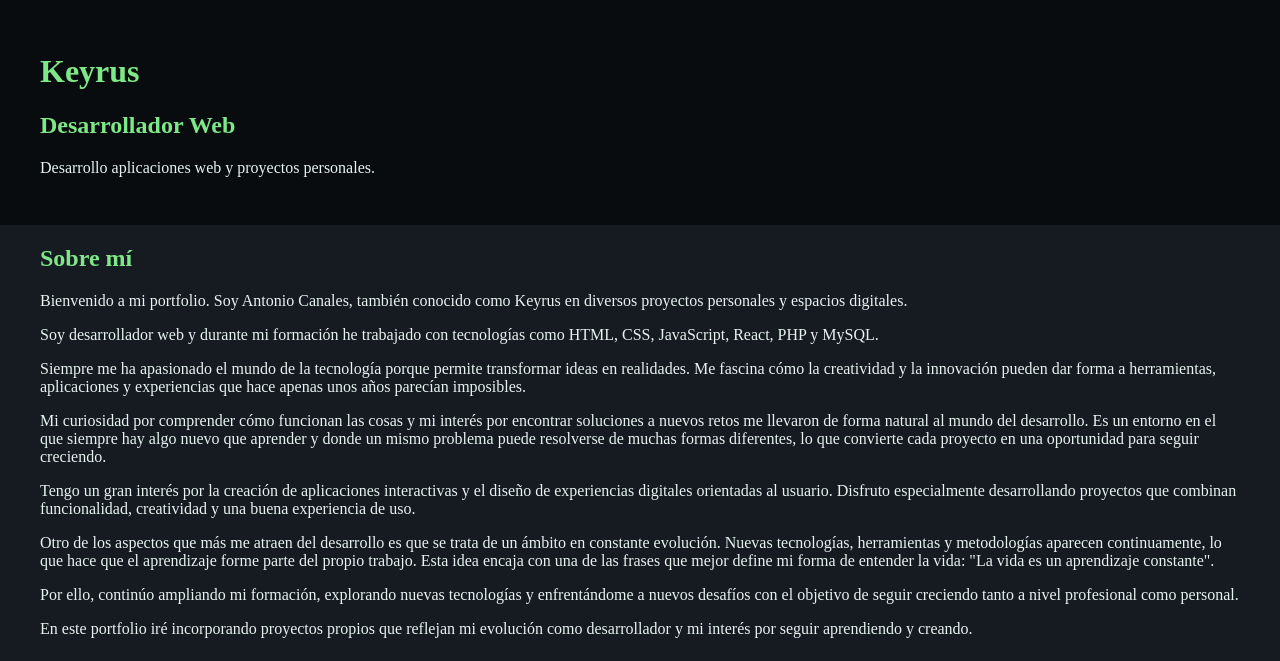
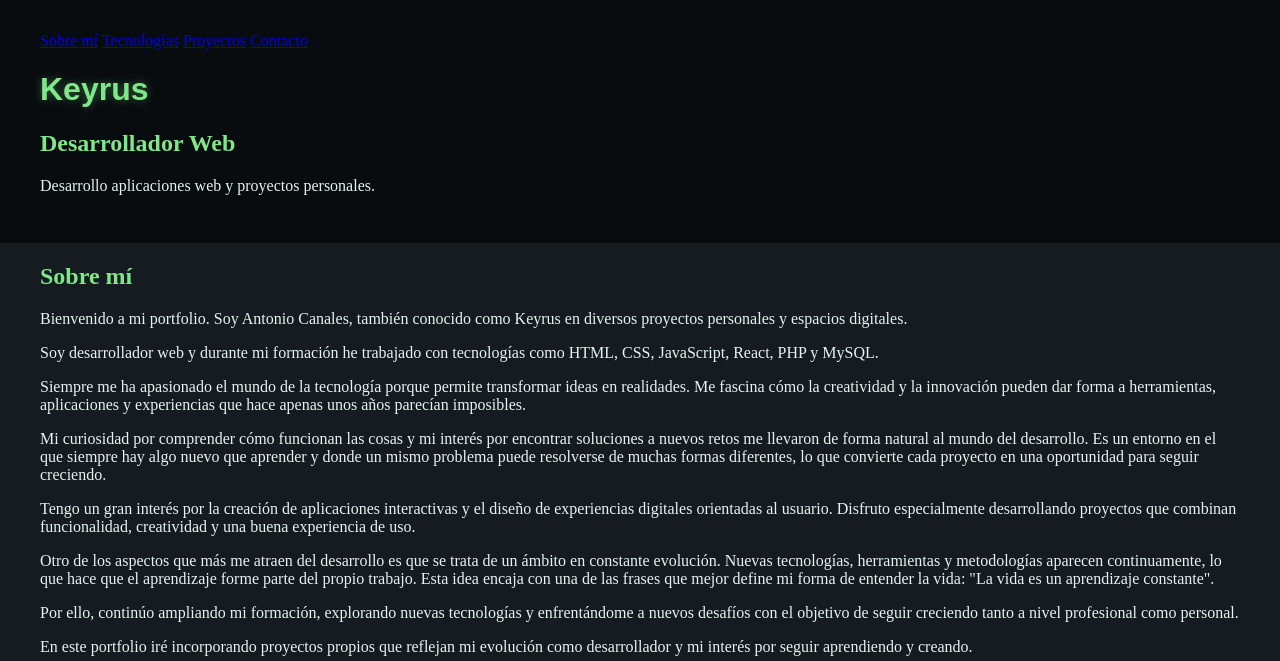
Before and after one commit to Keyrus-cyborg/portfolio, a plain HTML site: page index.html in a window 1280 px wide. Shown: the top 661 px of the page. Drawn offline with Linux system fonts and the light colour scheme.

Commit message:
feat: añadir nav

```diff
--- a/css/style.css
+++ b/css/style.css
@@ -6,6 +6,12 @@ body{
     background-color: #161B22;
     color:#e6f3ef;
     margin: 0;
+}
+
+.logo{
+    font-family: 'Orbitron', sans-serif;
+    color:#7EE787;
+    text-shadow: 0 0 8px rgba(126,231,135,.4);
 }
 
 .container{
--- a/index.html
+++ b/index.html
@@ -11,7 +11,14 @@
 <body>
     <header>
         <div class="container">
-            <h1>Keyrus</h1>
+            <nav>
+                <a href="#about-me">Sobre mí</a>
+                <a href="#skills">Tecnologías</a>
+                <a href="#projects">Proyectos</a>
+                <a href="#contact">Contacto</a>
+            </nav>
+
+            <h1 class="logo">Keyrus</h1>
             <h2>Desarrollador Web</h2>
 
             <p>Desarrollo aplicaciones web y proyectos personales.</p>
```
